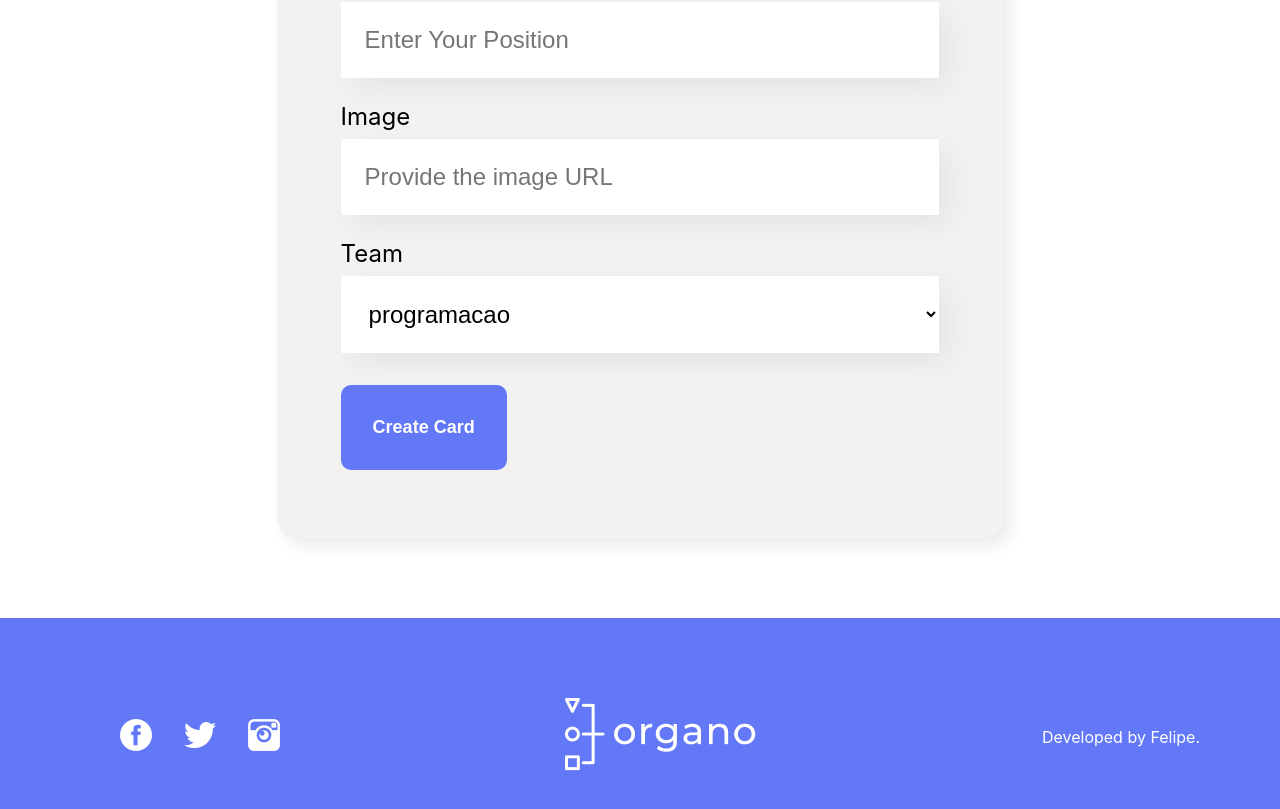
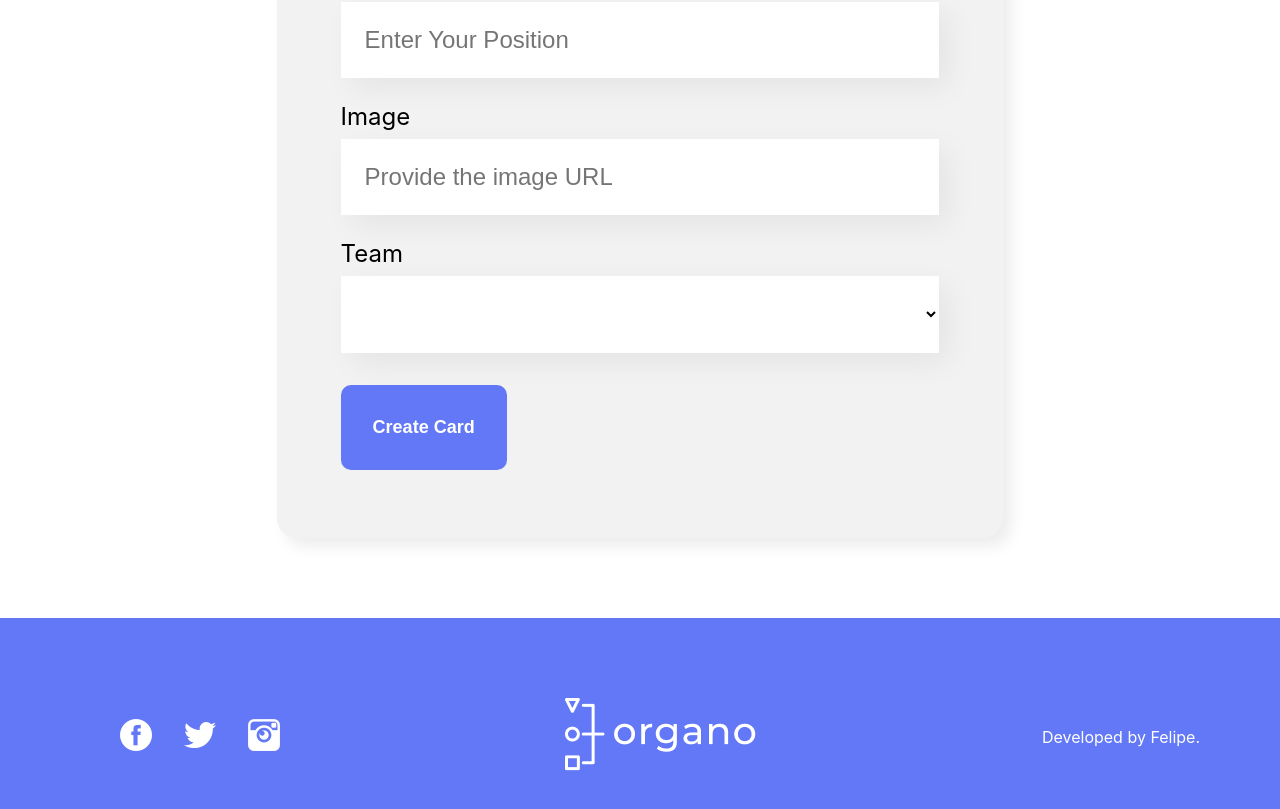
Before and after one commit to FelipeWanner/Organo, a React (Create React App) app: page / in a window 1280 px wide. Shown: the part 859-1668 px from the top of the page. Built offline with nearby package versions, Linux system fonts and the light colour scheme.

Commit message:
adding empty option in the dropdown list

```diff
--- a/src/components/DropdownList/DropdownList.js
+++ b/src/components/DropdownList/DropdownList.js
@@ -9,6 +9,7 @@ const DropdownList = (props) => {
         onChange={(event) => props.whenChanged(event.target.value)}
         value={props.text}
       >
+        <option value=""/> {/* option vazia para representar a nao escolha de nenhum time */}
         {props.items.map((item) => (
           <option key={item}>{item}</option>
         ))}
```
